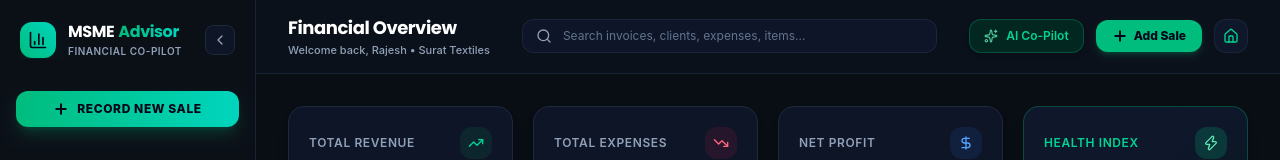
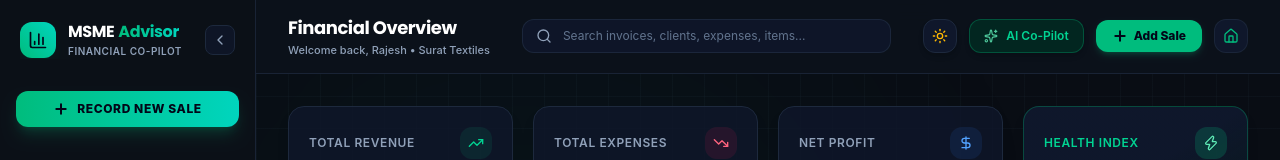
Before and after one commit to codedbyashish/MSME-Growth-Advisor, a React (Vite) app in the folder MSME/: page /dashboard in a window 1280 px wide. Shown: the top 160 px of the page. Built offline with nearby package versions, Linux system fonts and the light colour scheme.

Commit message:
grid lines are addeed

```diff
--- a/MSME/src/components/Dashboard.jsx
+++ b/MSME/src/components/Dashboard.jsx
@@ -27,14 +27,18 @@ import {
   Zap,
   HelpCircle,
   FileText,
-  Menu
+  Menu,
+  Sun,
+  Moon
 } from 'lucide-react';
 import { useNavigate } from 'react-router-dom';
 import { useData } from '../context/DataContext';
+import { useTheme } from '../context/ThemeContext';
 import Sidebar from './Sidebar';
 
 export default function Dashboard() {
   const navigate = useNavigate();
+  const { isDark, toggleTheme } = useTheme();
   const {
     sales,
     expenses,
@@ -156,7 +160,28 @@ export default function Dashboard() {
   const pendingSalesTotal = sales.filter(s => s.status === 'Pending').reduce((acc, curr) => acc + curr.amount, 0);
 
   return (
-    <div className="flex min-h-screen bg-[#090d14] text-slate-100 font-sans selection:bg-emerald-500 selection:text-white">
+    <div className={`flex min-h-screen font-sans selection:bg-emerald-500 selection:text-white relative overflow-x-hidden transition-colors duration-300 ${
+      isDark ? 'bg-[#090d14] text-slate-100' : 'bg-slate-50 text-slate-900'
+    }`}>
+      {/* Background Grid Pattern - Dark & Light Mode Adaptive */}
+      <div className={`absolute inset-0 pointer-events-none z-0 ${
+        isDark
+          ? 'bg-[linear-gradient(to_right,#1f293730_1px,transparent_1px),linear-gradient(to_bottom,#1f293730_1px,transparent_1px)]'
+          : 'bg-[linear-gradient(to_right,#cbd5e180_1px,transparent_1px),linear-gradient(to_bottom,#cbd5e180_1px,transparent_1px)]'
+      } bg-[size:32px_32px]`} />
+
+      {/* Ambient Glow Orbs */}
+      <div className={`absolute top-10 left-1/4 w-[500px] h-[500px] rounded-full pointer-events-none animate-pulse-slow z-0 blur-[150px] ${
+        isDark
+          ? 'bg-gradient-to-tr from-emerald-500/15 via-teal-500/10 to-transparent'
+          : 'bg-gradient-to-tr from-emerald-500/10 via-teal-400/10 to-transparent'
+      }`} />
+      <div className={`absolute bottom-10 right-10 w-[450px] h-[450px] rounded-full pointer-events-none animate-pulse-slow z-0 blur-[150px] ${
+        isDark
+          ? 'bg-gradient-to-br from-emerald-400/10 to-cyan-500/10'
+          : 'bg-gradient-to-br from-emerald-500/10 to-cyan-400/10'
+      }`} />
+
       {/* Sidebar Component */}
       <Sidebar
         activeTab={activeTab}
@@ -173,14 +198,18 @@ export default function Dashboard() {
       />
 
       {/* Main Content Area Container */}
-      <div className="flex-1 flex flex-col min-w-0">
+      <div className="flex-1 flex flex-col min-w-0 relative z-10">
         {/* Top Sticky Header */}
-        <header className="sticky top-0 z-30 bg-[#0c121b]/95 backdrop-blur-md border-b border-slate-800/80 px-4 sm:px-8 py-3.5 flex items-center justify-between">
+        <header className={`sticky top-0 z-30 backdrop-blur-md border-b px-4 sm:px-8 py-3.5 flex items-center justify-between transition-colors ${
+          isDark ? 'bg-[#0c121b]/95 border-slate-800/80 text-white' : 'bg-white/90 border-slate-200 text-slate-900 shadow-sm'
+        }`}>
           <div className="flex items-center space-x-3">
             {/* Mobile Hamburger Trigger */}
             <button
               onClick={() => setMobileSidebarOpen(true)}
-              className="md:hidden p-2 rounded-xl border border-slate-800 bg-slate-900 text-slate-300 hover:text-white"
+              className={`md:hidden p-2 rounded-xl border transition-colors ${
+                isDark ? 'border-slate-800 bg-slate-900 text-slate-300 hover:text-white' : 'border-slate-200 bg-slate-100 text-slate-700 hover:text-slate-900'
+              }`}
               title="Open Navigation Menu"
             >
               <Menu className="w-5 h-5" />
@@ -188,7 +217,9 @@ export default function Dashboard() {
 
             {/* Active Page Title & Subtitle */}
             <div>
-              <h1 className="text-lg font-bold text-white font-poppins tracking-tight flex items-center space-x-2">
+              <h1 className={`text-lg font-bold font-poppins tracking-tight flex items-center space-x-2 ${
+                isDark ? 'text-white' : 'text-slate-900'
+              }`}>
                 <span>
                   {activeTab === 'dashboard' && 'Financial Overview'}
                   {activeTab === 'sales' && 'Sales & Revenue'}
@@ -197,7 +228,9 @@ export default function Dashboard() {
                   {activeTab === 'insights' && 'AI Risk & Strategy'}
                 </span>
               </h1>
-              <p className="text-[11px] text-slate-400 font-medium hidden sm:block">
+              <p className={`text-[11px] font-medium hidden sm:block ${
+                isDark ? 'text-slate-400' : 'text-slate-500'
+              }`}>
                 Welcome back, Rajesh • Surat Textiles
               </p>
             </div>
@@ -206,13 +239,19 @@ export default function Dashboard() {
           {/* Global Search Bar */}
           <div className="hidden md:flex items-center flex-1 max-w-md mx-8">
             <div className="relative w-full">
-              <Search className="w-4 h-4 text-slate-400 absolute left-3.5 top-1/2 -translate-y-1/2" />
+              <Search className={`w-4 h-4 absolute left-3.5 top-1/2 -translate-y-1/2 ${
+                isDark ? 'text-slate-400' : 'text-slate-500'
+              }`} />
               <input
                 type="text"
                 placeholder="Search invoices, clients, expenses, items..."
                 value={searchQuery}
                 onChange={(e) => setSearchQuery(e.target.value)}
-                className="w-full pl-10 pr-4 py-2 bg-slate-900/90 border border-slate-800/90 rounded-xl text-xs text-slate-200 placeholder-slate-500 focus:outline-none focus:border-emerald-500/60 transition-colors"
+                className={`w-full pl-10 pr-4 py-2 border rounded-xl text-xs placeholder-slate-500 focus:outline-none focus:border-emerald-500/60 transition-colors ${
+                  isDark
+                    ? 'bg-slate-900/90 border-slate-800/90 text-slate-200'
+                    : 'bg-slate-100/90 border-slate-200 text-slate-800'
+                }`}
               />
               {searchQuery && (
                 <button
@@ -227,6 +266,23 @@ export default function Dashboard() {
 
           {/* Header Action Buttons */}
           <div className="flex items-center space-x-3">
+            {/* Dark/Light Mode Theme Toggle Button */}
+            <button
+              onClick={toggleTheme}
+              className={`p-2 rounded-xl border transition-all hover:scale-105 active:scale-95 shadow-md flex items-center justify-center ${
+                isDark
+                  ? 'bg-slate-900 border-slate-800 text-slate-300 hover:text-emerald-400'
+                  : 'bg-slate-100 border-slate-200 text-slate-700 hover:text-emerald-600'
+              }`}
+              title={`Switch to ${isDark ? 'Light' : 'Dark'} Mode`}
+            >
+              {isDark ? (
+                <Sun className="w-4 h-4 text-amber-400" />
+              ) : (
+                <Moon className="w-4 h-4 text-indigo-600" />
+              )}
+            </button>
+
             <button
               onClick={() => setIsAiChatOpen(!isAiChatOpen)}
               className="flex items-center space-x-2 px-3.5 py-2 rounded-xl bg-emerald-950/80 border border-emerald-500/30 text-emerald-400 text-xs font-semibold hover:bg-emerald-900/50 transition-all shadow-md relative"
@@ -245,10 +301,14 @@ export default function Dashboard() {
 
             <button
               onClick={() => navigate('/')}
-              className="p-2 rounded-xl text-slate-400 hover:text-white bg-slate-900 border border-slate-800/80 transition-colors"
+              className={`p-2 rounded-xl border transition-colors ${
+                isDark
+                  ? 'text-slate-400 hover:text-white bg-slate-900 border-slate-800/80'
+                  : 'text-slate-600 hover:text-slate-900 bg-slate-100 border-slate-200'
+              }`}
               title="Return to Landing Page"
             >
-              <Home className="w-4 h-4 text-emerald-400" />
+              <Home className="w-4 h-4 text-emerald-500" />
             </button>
           </div>
         </header>
--- a/MSME/src/components/LandingPage.jsx
+++ b/MSME/src/components/LandingPage.jsx
@@ -73,7 +73,11 @@ export default function LandingPage({
     }`}>
       {/* Grid pattern background */}
       <div
-        className="absolute inset-0 bg-[linear-gradient(to_right,#1f293715_1px,transparent_1px),gradient(to_bottom,#1f293715_1px,transparent_1px)] bg-[size:32px_32px] pointer-events-none"
+        className={`absolute inset-0 pointer-events-none z-0 ${
+          isDark
+            ? 'bg-[linear-gradient(to_right,#1f293730_1px,transparent_1px),linear-gradient(to_bottom,#1f293730_1px,transparent_1px)]'
+            : 'bg-[linear-gradient(to_right,#cbd5e180_1px,transparent_1px),linear-gradient(to_bottom,#cbd5e180_1px,transparent_1px)]'
+        } bg-[size:32px_32px]`}
       />
 
       {/* Fluid Glassmorphic Navbar */}
--- a/MSME/src/components/auth/LoginPage.jsx
+++ b/MSME/src/components/auth/LoginPage.jsx
@@ -61,7 +61,11 @@ export default function LoginPage({
       isDark ? 'bg-[#0a0f16] text-slate-100' : 'bg-slate-50 text-slate-900'
     }`}>
       {/* Background Grid Pattern */}
-      <div className="absolute inset-0 bg-[linear-gradient(to_right,#1f293715_1px,transparent_1px),linear-gradient(to_bottom,#1f293715_1px,transparent_1px)] bg-[size:32px_32px] pointer-events-none" />
+      <div className={`absolute inset-0 pointer-events-none z-0 ${
+        isDark
+          ? 'bg-[linear-gradient(to_right,#1f293730_1px,transparent_1px),linear-gradient(to_bottom,#1f293730_1px,transparent_1px)]'
+          : 'bg-[linear-gradient(to_right,#cbd5e180_1px,transparent_1px),linear-gradient(to_bottom,#cbd5e180_1px,transparent_1px)]'
+      } bg-[size:32px_32px]`} />
 
       {/* Ambient Glow Orbs */}
       <div className="absolute top-10 left-10 w-[500px] h-[500px] bg-gradient-to-tr from-emerald-500/20 via-teal-500/15 to-transparent blur-[140px] rounded-full pointer-events-none animate-pulse-slow z-0" />
--- a/MSME/src/components/auth/SignupPage.jsx
+++ b/MSME/src/components/auth/SignupPage.jsx
@@ -65,7 +65,11 @@ export default function SignupPage({
       isDark ? 'bg-[#0a0f16] text-slate-100' : 'bg-slate-50 text-slate-900'
     }`}>
       {/* Background Grid Pattern */}
-      <div className="absolute inset-0 bg-[linear-gradient(to_right,#1f293715_1px,transparent_1px),linear-gradient(to_bottom,#1f293715_1px,transparent_1px)] bg-[size:32px_32px] pointer-events-none" />
+      <div className={`absolute inset-0 pointer-events-none z-0 ${
+        isDark
+          ? 'bg-[linear-gradient(to_right,#1f293730_1px,transparent_1px),linear-gradient(to_bottom,#1f293730_1px,transparent_1px)]'
+          : 'bg-[linear-gradient(to_right,#cbd5e180_1px,transparent_1px),linear-gradient(to_bottom,#cbd5e180_1px,transparent_1px)]'
+      } bg-[size:32px_32px]`} />
 
       {/* Ambient Glow Orbs */}
       <div className="absolute top-10 left-10 w-[500px] h-[500px] bg-gradient-to-tr from-emerald-500/20 via-teal-500/15 to-transparent blur-[140px] rounded-full pointer-events-none animate-pulse-slow z-0" />
```
